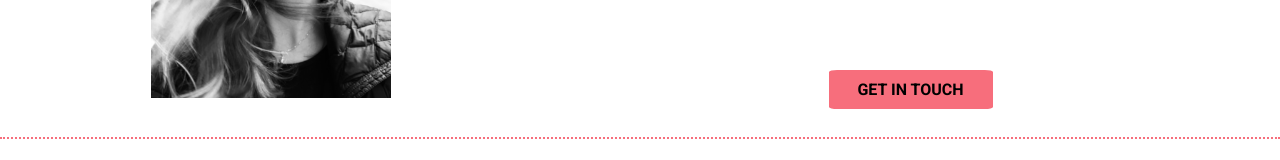
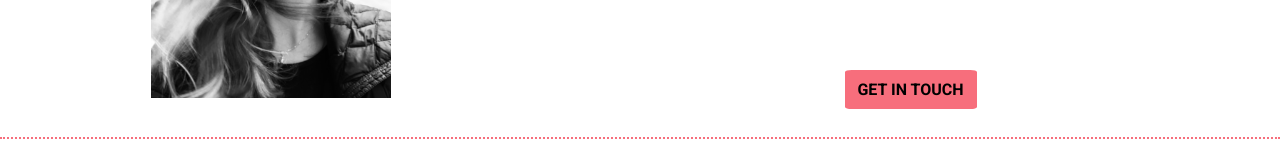
Before and after one commit to NastiaMospan/NastiaMospan.github.io, a plain HTML site: page index.html in a window 1280 px wide. Shown: the part 425-585 px from the top of the page. Drawn offline with Linux system fonts and the light colour scheme.

Commit message:
Redused button size

```diff
--- a/styles.css
+++ b/styles.css
@@ -92,10 +92,9 @@ a:hover {
     box-shadow: #bABABA;
     transition:transform .2s;
     display:block;
-    max-width: 9rem;
+    max-width: 7rem;
+}
 
-
-}
 .emailme:hover{
     color: white;
     -ms-transform: scale(1.5); /* IE 9 */
```
